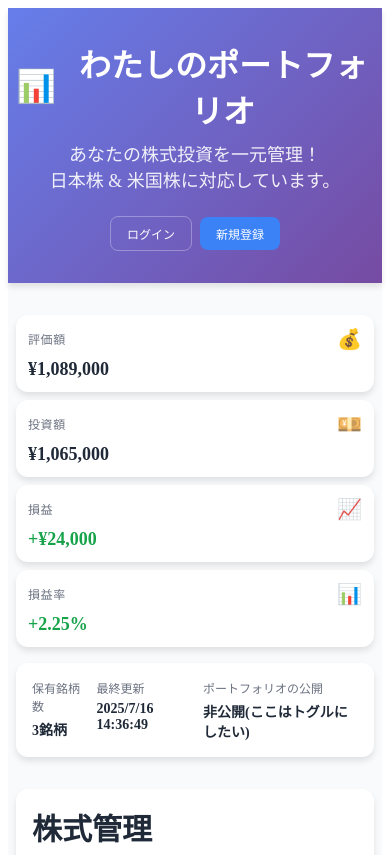
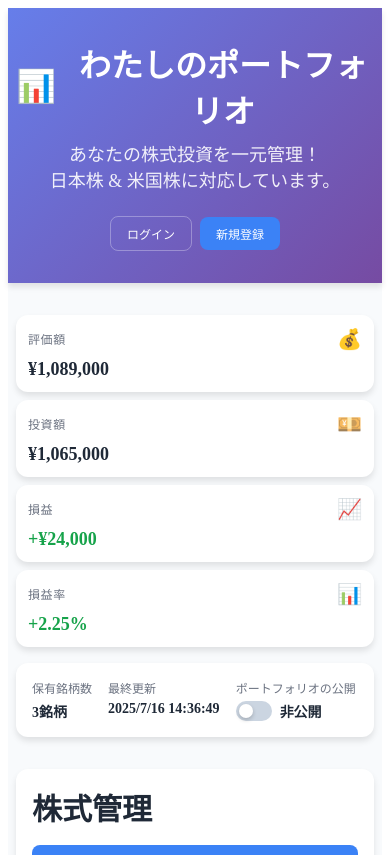
Before and after one commit to EndoMotoki/stock-portfolio, a Vue app in the folder client/: page / in a window 390 px wide. Shown: the top 855 px of the page. Built offline with nearby package versions, Linux system fonts and the light colour scheme; the HTML template or start-up script is replaced by a standard one.

Commit message:
ポートフォリオ公開のトグルボタンを追加

```diff
--- a/client/src/components/PortfolioSummary.vue
+++ b/client/src/components/PortfolioSummary.vue
@@ -53,7 +53,17 @@
       </div>
       <div class="stat-item">
         <span class="stat-label">ポートフォリオの公開</span>
-        <span class="stat-value">非公開(ここはトグルにしたい)</span>
+        <div class="toggle-container">
+          <label class="toggle-switch">
+            <input
+              type="checkbox"
+              v-model="isPublic"
+              @change="handleToggleChange"
+            />
+            <span class="toggle-slider"></span>
+          </label>
+          <span class="toggle-label">{{ isPublic ? '公開' : '非公開' }}</span>
+        </div>
       </div>
     </div>
   </div>
@@ -71,6 +81,7 @@ interface Props {
 const props = defineProps<Props>();
 
 const currentTime = ref('');
+const isPublic = ref(false);
 
 const stockCount = computed(() => props.stocks.length);
 
@@ -85,6 +96,10 @@ const updateCurrentTime = () => {
   currentTime.value = now.toLocaleString('ja-JP');
 };
 
+const handleToggleChange = () => {
+  // ここで公開状態の変更をAPIに送信したり、状態を保存したりできます
+  console.log('ポートフォリオ公開状態:', isPublic.value ? '公開' : '非公開');
+};
 onMounted(() => {
   updateCurrentTime();
   setInterval(updateCurrentTime, 60000); // 1分ごとに更新
@@ -180,6 +195,69 @@ onMounted(() => {
   font-weight: 600;
 }
 
+.toggle-container {
+  display: flex;
+  align-items: center;
+  gap: 0.75rem;
+}
+
+.toggle-switch {
+  position: relative;
+  display: inline-block;
+  width: 44px;
+  height: 24px;
+}
+
+.toggle-switch input {
+  opacity: 0;
+  width: 0;
+  height: 0;
+}
+
+.toggle-slider {
+  position: absolute;
+  cursor: pointer;
+  top: 0;
+  left: 0;
+  right: 0;
+  bottom: 0;
+  background-color: #cbd5e1;
+  transition: 0.3s;
+  border-radius: 24px;
+}
+
+.toggle-slider:before {
+  position: absolute;
+  content: "";
+  height: 18px;
+  width: 18px;
+  left: 3px;
+  bottom: 3px;
+  background-color: white;
+  transition: 0.3s;
+  border-radius: 50%;
+  box-shadow: 0 2px 4px rgba(0, 0, 0, 0.2);
+}
+
+.toggle-switch input:checked + .toggle-slider {
+  background-color: #3b82f6;
+}
+
+.toggle-switch input:checked + .toggle-slider:before {
+  transform: translateX(20px);
+}
+
+.toggle-switch input:focus + .toggle-slider {
+  box-shadow: 0 0 0 3px rgba(59, 130, 246, 0.1);
+}
+
+.toggle-label {
+  color: #1f2937;
+  font-size: 1.125rem;
+  font-weight: 600;
+  min-width: 40px;
+}
+
 @media (max-width: 768px) {
   .summary-grid {
     grid-template-columns: repeat(2, 1fr);
@@ -223,6 +301,30 @@ onMounted(() => {
   .stat-value {
     font-size: 0.875rem;
   }
+
+  .toggle-container {
+    gap: 0.5rem;
+  }
+
+  .toggle-switch {
+    width: 36px;
+    height: 20px;
+  }
+
+  .toggle-slider:before {
+    height: 14px;
+    width: 14px;
+    left: 3px;
+    bottom: 3px;
+  }
+
+  .toggle-switch input:checked + .toggle-slider:before {
+    transform: translateX(16px);
+  }
+
+  .toggle-label {
+    font-size: 0.875rem;
+  }
 }
 
 @media (max-width: 480px) {
```
